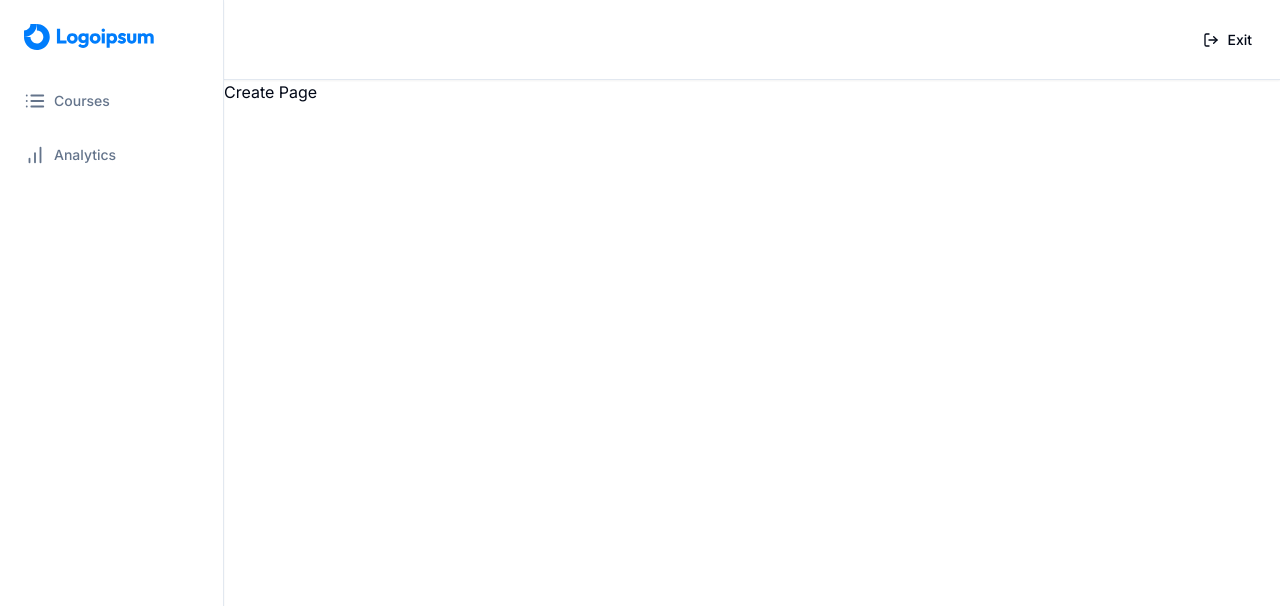
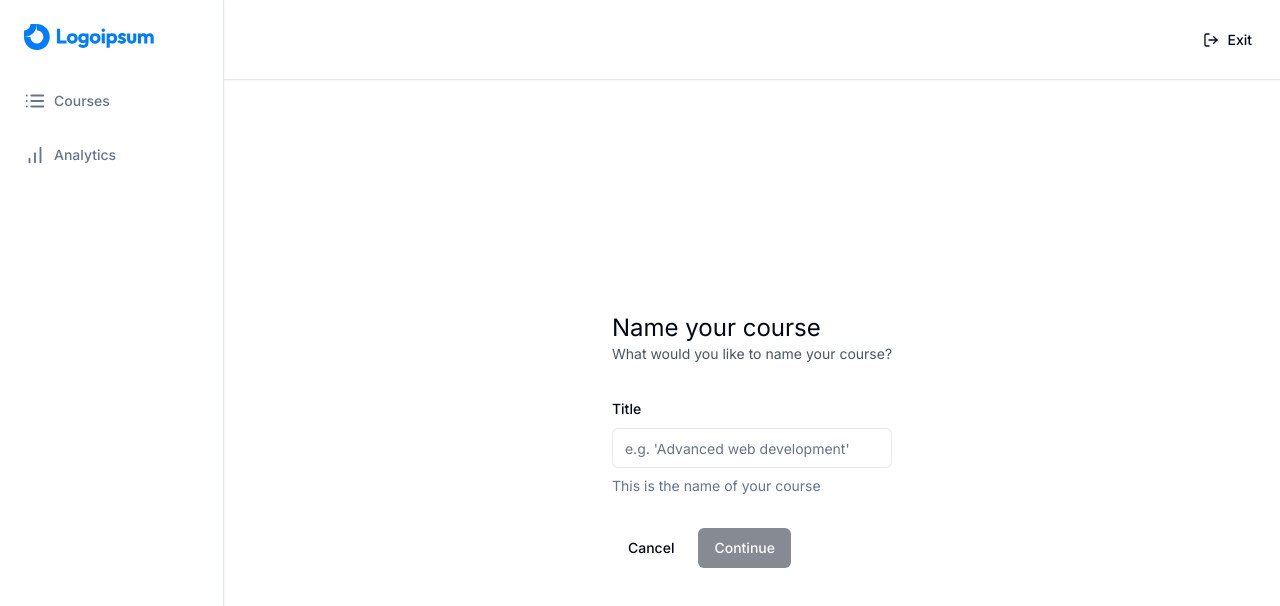
Before and after one commit to fmoraless/lms-udmy, a Next.js app: page /teacher/create in a window 1280 px wide. Shown: the top 606 px of the page. Built offline with nearby package versions, Linux system fonts and the light colour scheme.

Commit message:
Add form validation and submission logic to CreatePage component

```diff
--- a/app/(dashboard)/(routes)/teacher/create/page.tsx
+++ b/app/(dashboard)/(routes)/teacher/create/page.tsx
@@ -1,9 +1,97 @@
 "use client";
 
+import * as z from "zod";
+import axios from "axios";
+import { zodResolver } from "@hookform/resolvers/zod";
+import { useForm } from "react-hook-form";
+import { useRouter } from "next/navigation";
+import Link from "next/link";
+
+import {
+  Form,
+  FormControl,
+  FormDescription,
+  FormField,
+  FormItem,
+  FormLabel,
+  FormMessage,
+} from "@/components/ui/form";
+
+import { Button } from "@/components/ui/button";
+import { Input } from "@/components/ui/input";
+import toast from "react-hot-toast";
+
+const formSchema = z.object({
+  title: z.string().min(1, {
+    message: "Title is required",
+  }),
+});
+
 const CreatePage = () => {
+  const router = useRouter();
+  const form = useForm<z.infer<typeof formSchema>>({
+    resolver: zodResolver(formSchema),
+    defaultValues: {
+      title: "",
+    },
+  });
+
+  const { isSubmitting, isValid } = form.formState;
+
+  const onSubmit = async (values: z.infer<typeof formSchema>) => {
+    try {
+      const response = await axios.post("/api/course", values);
+      router.push(`/teacher/course/${response.data.id}`);
+    } catch (error) {
+      toast.error("Something went wrong");
+    }
+  };
+
   return (
-    <div>
-      <h1>Create Page</h1>
+    <div className="max-w-5xl mx-auto flex md:items-center md:justify-center h-full p-6">
+      <div>
+        <h1 className="text-2xl">Name your course</h1>
+        <p className="text-sm text-slate-600">
+          What would you like to name your course?
+        </p>
+        <Form {...form}>
+          <form
+            onSubmit={form.handleSubmit(onSubmit)}
+            className="space-y-8 mt-8"
+          >
+            <FormField
+              control={form.control}
+              name="title"
+              render={({ field }) => (
+                <FormItem>
+                  <FormLabel>Title</FormLabel>
+                  <FormControl>
+                    <Input
+                      disabled={isSubmitting}
+                      placeholder="e.g. 'Advanced web development'"
+                      {...field}
+                    />
+                  </FormControl>
+                  <FormDescription>
+                    This is the name of your course
+                  </FormDescription>
+                  <FormMessage />
+                </FormItem>
+              )}
+            />
+            <div className="flex items-center gap-x-2">
+              <Link href="/">
+                <Button type="button" variant="ghost">
+                  Cancel
+                </Button>
+              </Link>
+              <Button type="submit" disabled={!isValid || isSubmitting}>
+                Continue
+              </Button>
+            </div>
+          </form>
+        </Form>
+      </div>
     </div>
   );
 };
--- a/app/layout.tsx
+++ b/app/layout.tsx
@@ -2,6 +2,7 @@ import "./globals.css";
 import type { Metadata } from "next";
 import { Inter } from "next/font/google";
 import { ClerkProvider } from "@clerk/nextjs";
+import { ToastProvider } from "@/components/providers/toaster.provider";
 
 const inter = Inter({ subsets: ["latin"] });
 
@@ -18,7 +19,10 @@ export default function RootLayout({
   return (
     <ClerkProvider>
       <html lang="en">
-        <body className={inter.className}>{children}</body>
+        <body className={inter.className}>
+          <ToastProvider />
+          {children}
+        </body>
       </html>
     </ClerkProvider>
   );
--- /dev/null
+++ b/components/providers/toaster.provider.tsx
@@ -0,0 +1,7 @@
+"use client";
+
+import { Toaster } from "react-hot-toast";
+
+export const ToastProvider = () => {
+  return <Toaster />;
+};
--- a/package.json
+++ b/package.json
@@ -29,6 +29,7 @@
     "react": "18.2.0",
     "react-dom": "18.2.0",
     "react-hook-form": "^7.49.2",
+    "react-hot-toast": "^2.4.1",
     "tailwind-merge": "^2.1.0",
     "tailwindcss": "3.3.6",
     "tailwindcss-animate": "^1.0.7",
```
Also changed, not shown: 1 other file (tests, documents, lock files or other folders).
